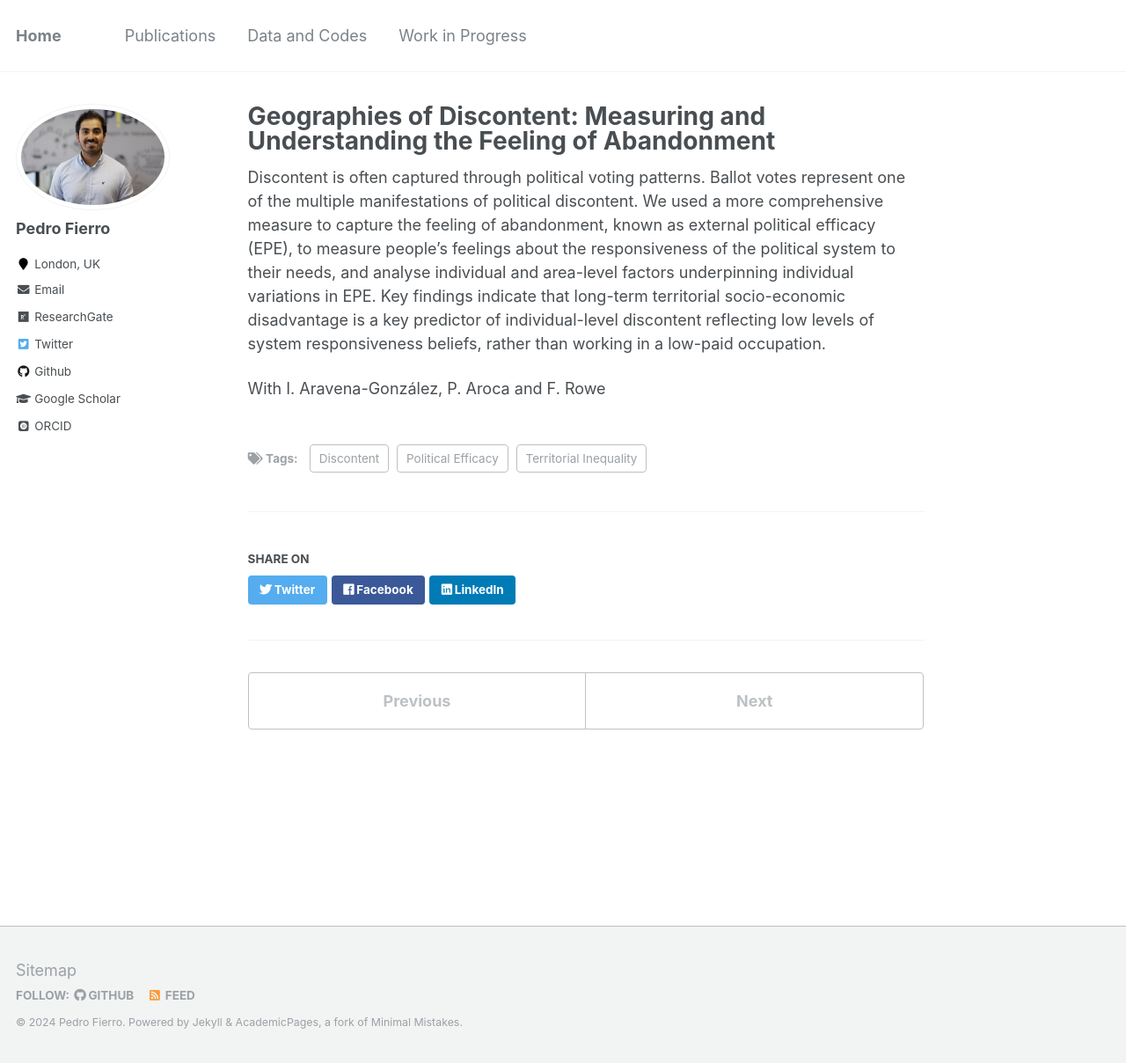
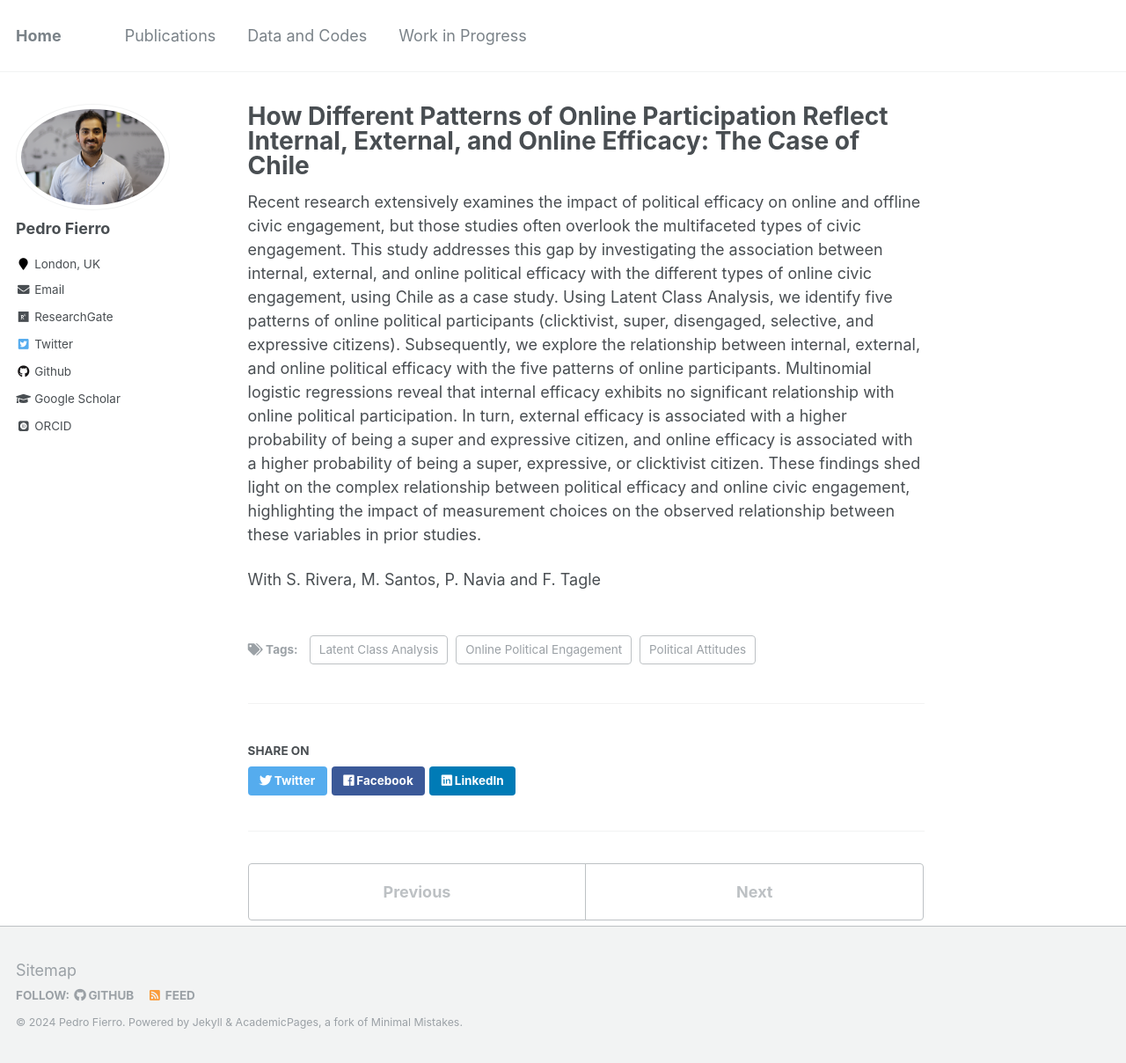
Before and after one commit to pedrofierroz87/pedrofierroz87.github.io, a Jekyll site: the page built from _posts/2013-08-14-blog-post-2.md, in a window 1280 px wide and 1208 px high. Shown: the whole window at 88% size. Built offline with Jekyll 4.4.1, drawn with Linux system fonts in a browser that asks for light colours; some web fonts are replaced.

Commit message:
Update 2013-08-14-blog-post-2.md

```diff
--- a/_posts/2013-08-14-blog-post-2.md
+++ b/_posts/2013-08-14-blog-post-2.md
@@ -1,13 +1,13 @@
 ---
-title: 'Geographies of Discontent: Measuring and Understanding the Feeling of Abandonment'
+title: 'How Different Patterns of Online Participation Reflect Internal, External, and Online Efficacy: The Case of Chile'
 date: 2023-05-10
 permalink: /posts/2013/08/blog-post-2/
 tags:
-  - Discontent
-  - Political Efficacy
-  - Territorial Inequality
+  - Online Political Engagement
+  - Political Attitudes
+  - Latent Class Analysis
 ---
 
-Discontent is often captured through political voting patterns. Ballot votes represent one of the multiple manifestations of political discontent. We used a more comprehensive measure to capture the feeling of abandonment, known as external political efficacy (EPE), to measure people’s feelings about the responsiveness of the political system to their needs, and analyse individual and area-level factors underpinning individual variations in EPE. Key findings indicate that long-term territorial socio-economic disadvantage is a key predictor of individual-level discontent reflecting low levels of system responsiveness beliefs, rather than working in a low-paid occupation.
+Recent research extensively examines the impact of political efficacy on online and offline civic engagement, but those studies often overlook the multifaceted types of civic engagement. This study addresses this gap by investigating the association between internal, external, and online political efficacy with the different types of online civic engagement, using Chile as a case study. Using Latent Class Analysis, we identify five patterns of online political participants (clicktivist, super, disengaged, selective, and expressive citizens). Subsequently, we explore the relationship between internal, external, and online political efficacy with the five patterns of online participants. Multinomial logistic regressions reveal that internal efficacy exhibits no significant relationship with online political participation. In turn, external efficacy is associated with a higher probability of being a super and expressive citizen, and online efficacy is associated with a higher probability of being a super, expressive, or clicktivist citizen. These findings shed light on the complex relationship between political efficacy and online civic engagement, highlighting the impact of measurement choices on the observed relationship between these variables in prior studies.
 
-With I. Aravena-González, P. Aroca and F. Rowe
+With S. Rivera, M. Santos, P. Navia and F. Tagle
```
